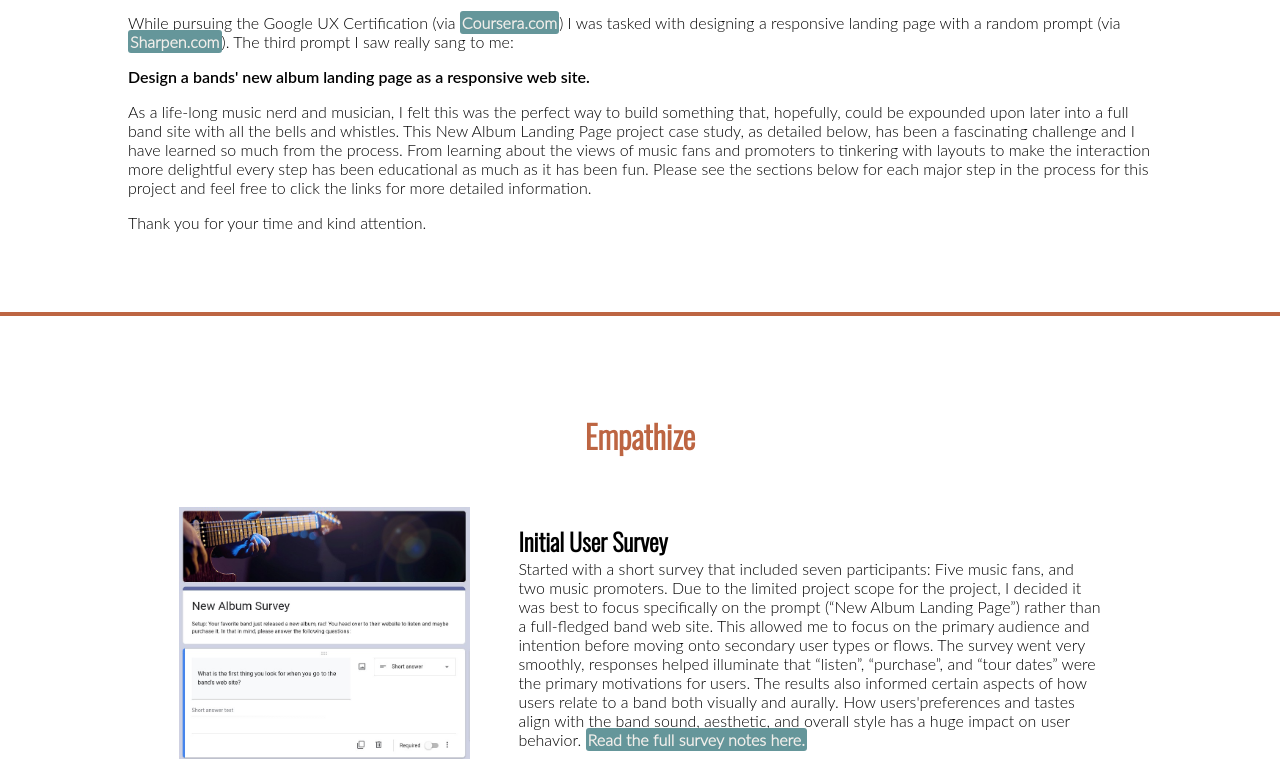
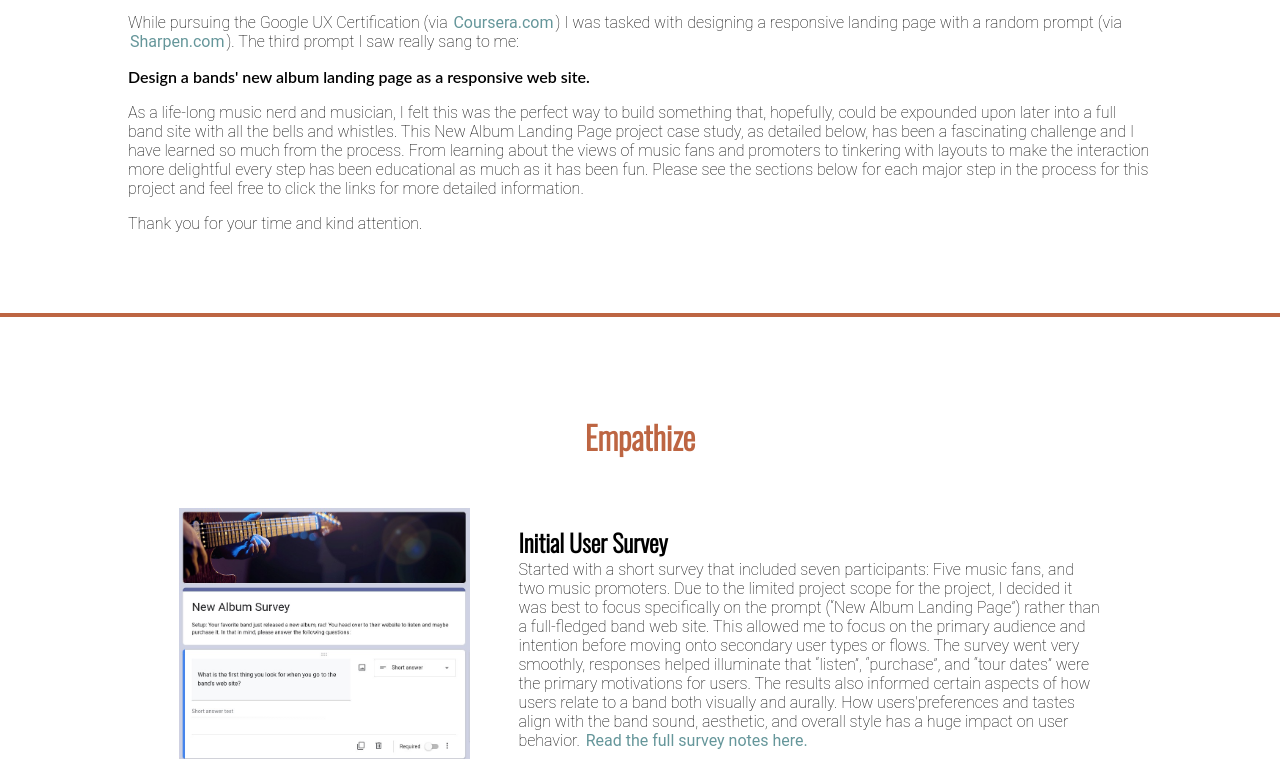
Before and after one commit to ManiacalMaynard/newalbum, a plain HTML site: page index.html in a window 1280 px wide. Shown: the part 351-1110 px from the top of the page. Drawn offline with nearby package versions, Linux system fonts and the light colour scheme.

Commit message:
changes outbound link decoration

```diff
--- a/styles.css
+++ b/styles.css
@@ -25,8 +25,8 @@
 
 body {
   background-color: white;
-  font-family: 'Lato Light', 'Roboto Light', sans-serif;
-  font-weight: 300;
+  font-family: 'Roboto', sans-serif;
+  font-weight: 200;
   display: flex;
   flex-flow: column wrap;
   justify-content: center;
@@ -37,18 +37,19 @@ nav {
 }
 
 a {
-  background-color: var(--five);
-  color: var(--offwhite);
+  color: var(--five);
   padding: 2px;
   border: white 0pt solid;
   border-radius: 3px;
   text-decoration: none;
-  font-weight: bold;
+  font-weight: bolder;
   transition: 300ms;
 }
 
 a:hover {
-  background-color: var(--four);
+  background-color: var(--five);
+  color: var(--offwhite);
+  text-decoration: none;
 }
 
 i {
```
